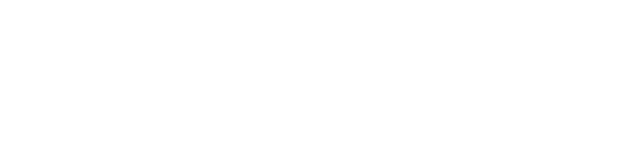
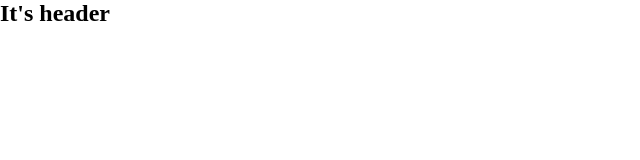
Before and after one commit to Tuguldur2008/tuuguu-portfolio, a plain HTML site: page index.html in a window 1280 px wide. Shown: the whole page, without its empty margins (0-640 px from the left). Drawn offline with Linux system fonts and the light colour scheme.

Commit message:
joohn nemelt

```diff
--- a/index.html
+++ b/index.html
@@ -8,6 +8,10 @@
 </head>
 <body>
 
+    <!-- navbar hesg end hiichle -->
+    <nav>
+        <h1>It's header</h1>
+    </nav>
 
     <script src="app.js"></script>
 </body>
--- a/style.css
+++ b/style.css
@@ -0,0 +1,7 @@
+*{
+    margin: 0;
+    padding: 0;
+}
+
+
+/* Anhnii filuud togtmoloor imrhu */
```
